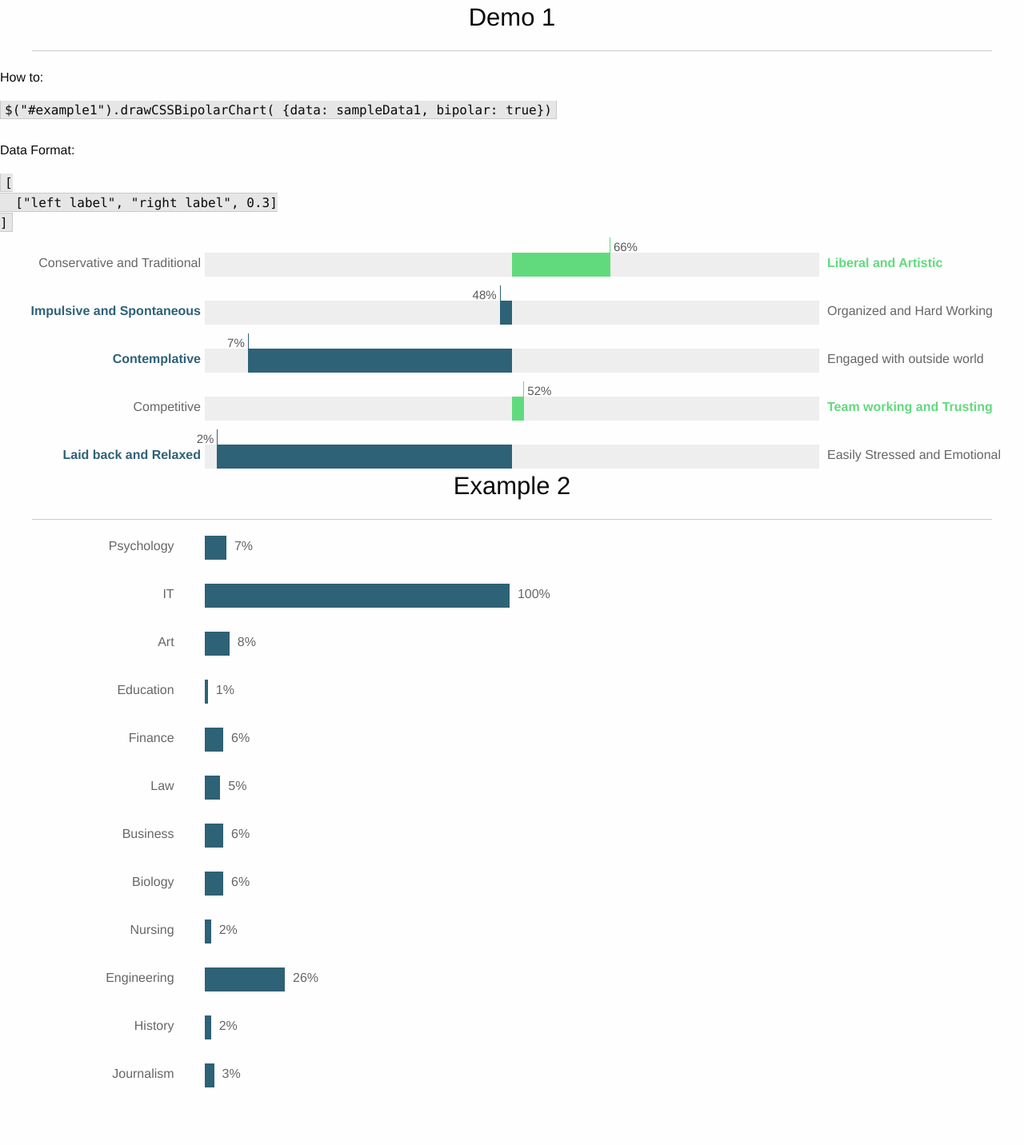
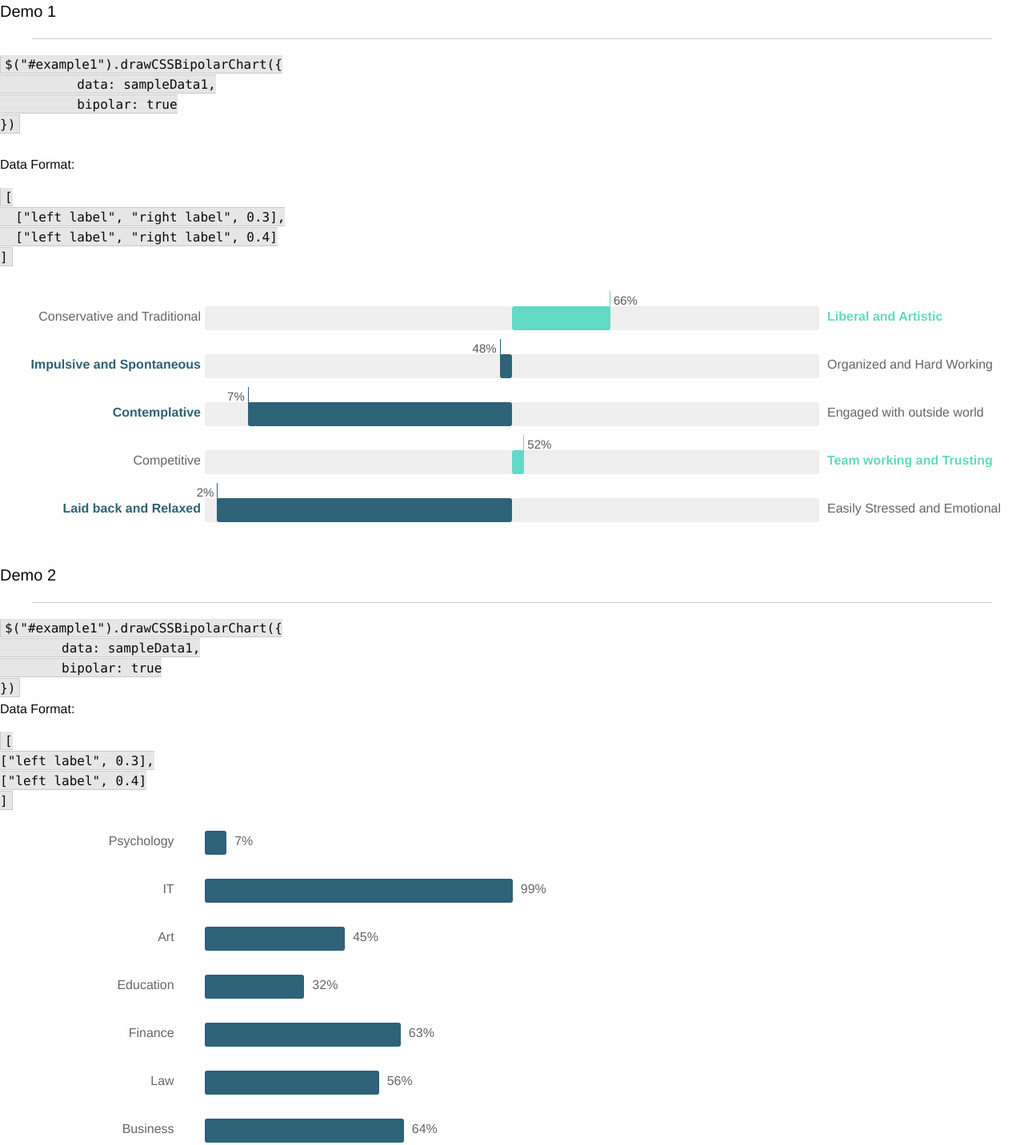
Before and after one commit to srivig/cssbipolarchart, a plain HTML site: page demo.html in a window 1280 px wide. Shown: the top 1432 px of the page at 80% size. Before the commit the page ends 1368 px from the top, so only its background shows below. Drawn offline with nearby package versions, Linux system fonts and the light colour scheme.

Commit message:
single page setup

```diff
--- a/cssBipolarChart.css
+++ b/cssBipolarChart.css
@@ -38,7 +38,7 @@
     margin-left: 5px;
     position: absolute;
     top: 0;
-    width: 60%;
+    width: 65%;
 }
 .chart-horiz-container .chart-horiz li.past .bar {
     background: #aaaaaa;
@@ -47,12 +47,14 @@
     color: #aaaaaa;
 }
 .posValue, .negValue {
+    border-radius: 3px;
     height: 30px;
     width: 50%;
     position: relative;
     color: #666;
 }
 .posValue .bar, .negValue .bar {
+    border-radius: 3px;
     display: inline-block;
 }
 .posValue .number-label {
--- a/cssBipolarChart.js
+++ b/cssBipolarChart.js
@@ -8,7 +8,7 @@
   $.fn.drawCSSBipolarChart = function(options) {
 
     var defaults = $.extend({
-      colors: {  left: '#61DA7D', right: '#2E6276'},
+      colors: {  left: '#61dac6', right: '#2E6276'},
       simpleBar: false,
       bothSides: false,
       bipolar: false,
--- a/demo.html
+++ b/demo.html
@@ -24,24 +24,46 @@
 
     <div class="row">
         <div class="column align-self-middle">
-            <h3 class="text-center">Demo 1</h3>
+        <div id="demo1">
+          <div class="how-to">
+            <h5>Demo 1</h5>
             <hr>
-            <p>How to:</p>
-            <pre><code>$("#example1").drawCSSBipolarChart( {data: sampleData1, bipolar: true})</code></pre>
+<pre><code>$("#example1").drawCSSBipolarChart({
+          data: sampleData1,
+          bipolar: true
+})</code></pre>
             <br>
             <p>Data Format:</p>
 <pre><code>[
-  ["left label", "right label", 0.3]
+  ["left label", "right label", 0.3],
+  ["left label", "right label", 0.4]
 ]
 </code></pre>
-<br>
+</div>
+<br><br>
             <div id="example1">
             </div>
-
-            <h3 class="text-center">Example 2</h3>
+</div>
+<br><br><br>
+<div id="demo2">
+  <div class="how-to">
+            <h5>Demo 2</h5>
             <hr>
+<pre><code>$("#example1").drawCSSBipolarChart({
+        data: sampleData1,
+        bipolar: true
+})</code></pre>
+<p>Data Format:</p>
+<pre><code>[
+["left label", 0.3],
+["left label", 0.4]
+]
+</code></pre>
+  </div>
+            <br>
             <div id="example2">
             </div>
+</div>
         </div>
     </div>
 
@@ -62,12 +84,12 @@
 
         var sampleData2 = [
             ["Psychology",0.07022950506000479],
-            ["IT",0.99803218276815504],
-            ["Art",0.07972130092387308],
-            ["Education",0.012488360210830012],
-            ["Finance",0.06332471672578724],
-            ["Law",0.045568831784246575],
-            ["Business",0.06374844656478257],
+            ["IT",0.98803218276815504],
+            ["Art",0.44972130092387308],
+            ["Education",0.32488360210830012],
+            ["Finance",0.6332471672578724],
+            ["Law",0.5568831784246575],
+            ["Business",0.6374844656478257],
             ["Biology",0.06441541647495254],
             ["Nursing",0.023682960105056047],
             ["Engineering",0.2615495598119581],
```
